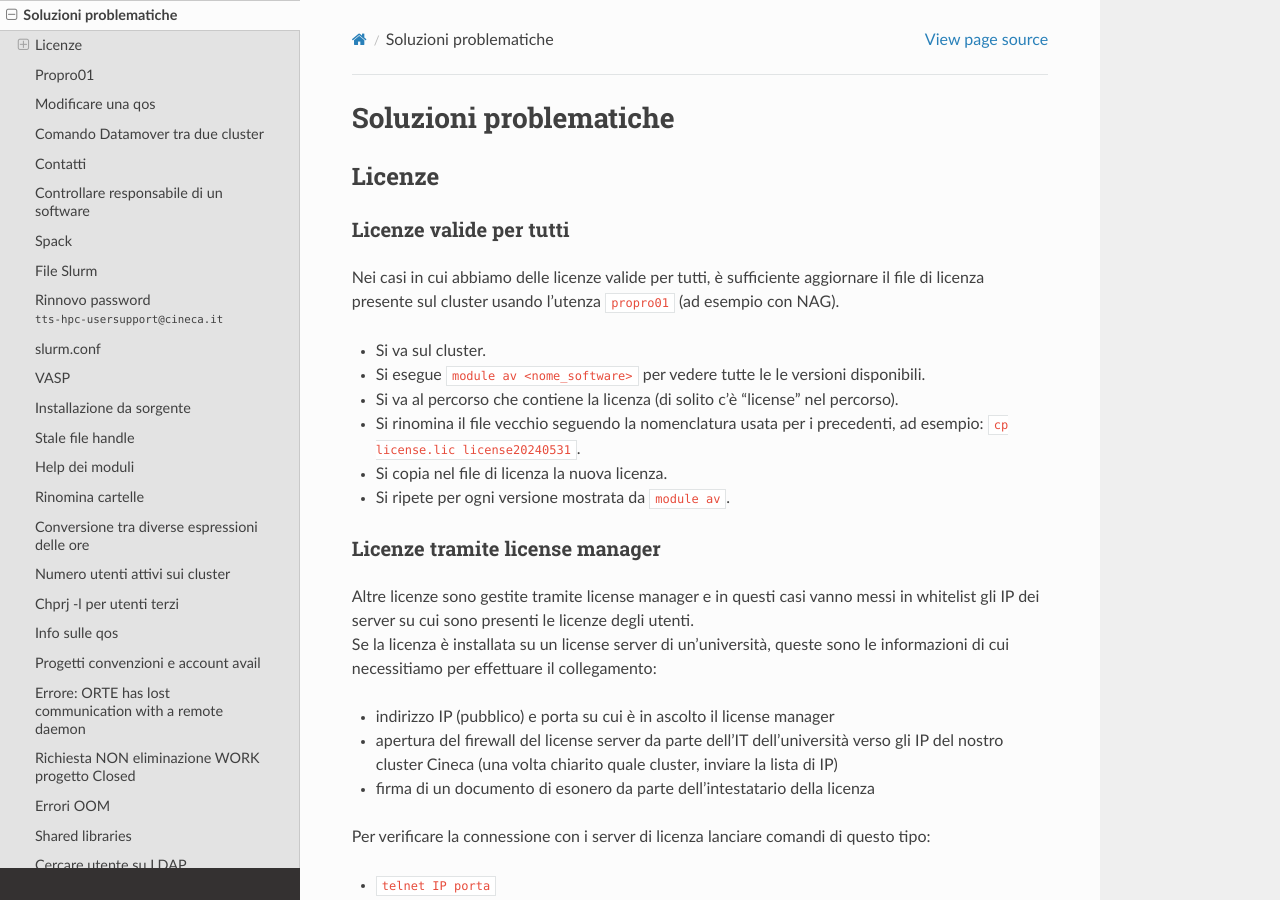
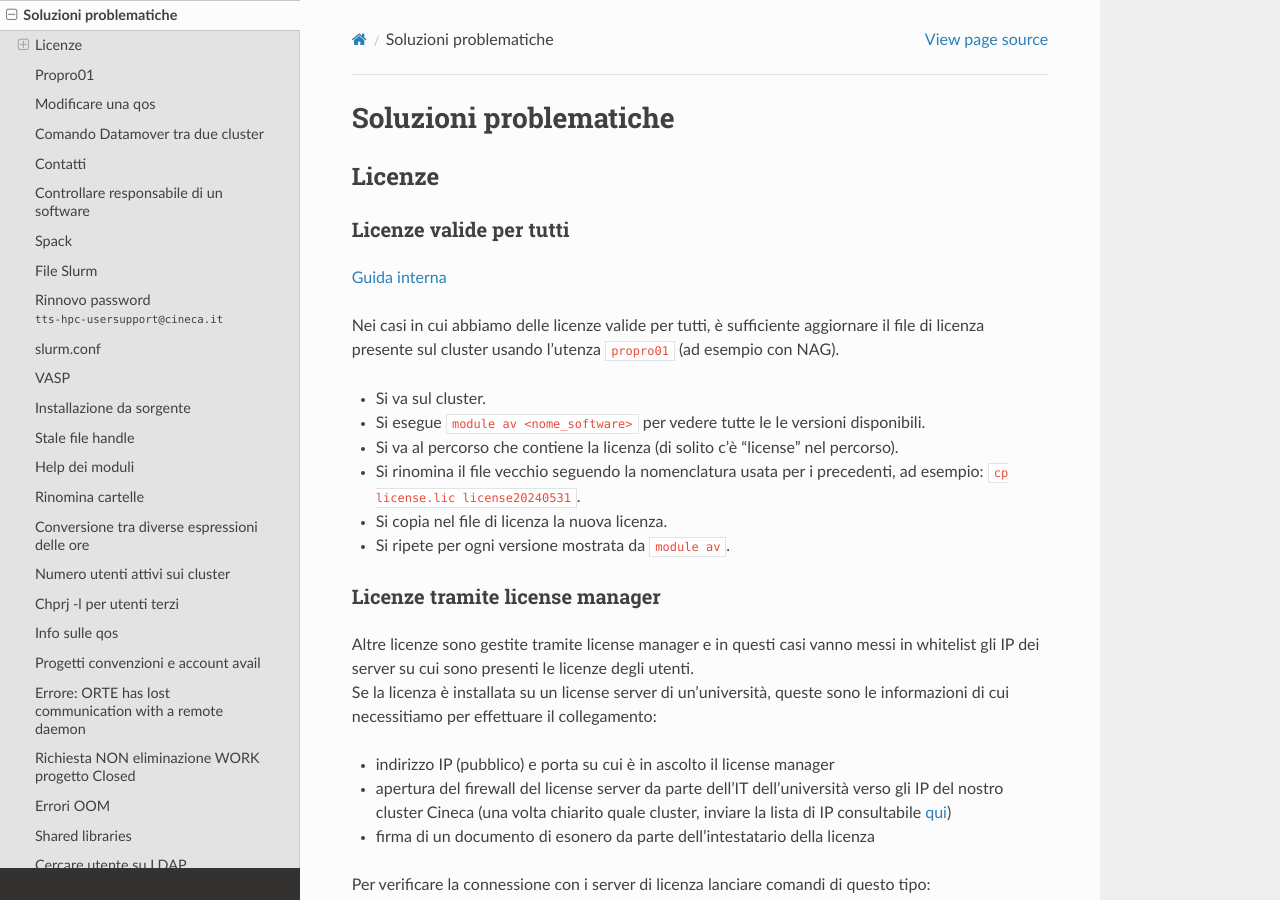
Before and after one commit to Plraska707/appunti_di_lavoro, a Sphinx documentation site: the page built from docs/source/soluzioni_problematiche.md, in a window 1280 px wide and 900 px high. Built offline with Sphinx 7.4.7 and the Read the Docs theme 3.1.0, drawn with Linux system fonts in a browser that asks for light colours.

Commit message:
aggiunti link license server

```diff
--- a/docs/source/soluzioni_problematiche.md
+++ b/docs/source/soluzioni_problematiche.md
@@ -3,6 +3,8 @@ Soluzioni problematiche
 ## Licenze
 
 ### Licenze valide per tutti
+
+[Guida interna](https://wiki.u-gov.it/confluence/display/SCAIIN/Licenze%3A+gestione+operativa)
 
 Nei casi in cui abbiamo delle licenze valide per tutti, è sufficiente aggiornare il file di licenza presente sul cluster usando l'utenza `propro01` (ad esempio con NAG).
 
@@ -19,7 +21,7 @@ Altre licenze sono gestite tramite license manager e in questi casi vanno messi
 Se la licenza è installata su un license server di un'università, queste sono le informazioni di cui necessitiamo per effettuare il collegamento:
 
 - indirizzo IP (pubblico) e porta su cui è in ascolto il license manager
-- apertura del firewall del license server da parte dell'IT dell’università verso gli IP del nostro cluster Cineca (una volta chiarito quale cluster, inviare la lista di IP)
+- apertura del firewall del license server da parte dell'IT dell’università verso gli IP del nostro cluster Cineca (una volta chiarito quale cluster, inviare la lista di IP consultabile [qui](https://wiki.u-gov.it/confluence/display/SCAIIN/Licenze%3A+gestione+operativa#Licenze:gestioneoperativa-Secondopasso))
 - firma di un documento di esonero da parte dell'intestatario della licenza
 
 Per verificare la connessione con i server di licenza lanciare comandi di questo tipo:
@@ -31,7 +33,7 @@ Per verificare la connessione con i server di licenza lanciare comandi di questo
 
 Caricare prima il modulo **superc** e, se necessario, lanciare i comandi da VM hpcsupport.
 
-La nuova connessione va anche registrata sulla [tabella delle licenze](https://wiki.u-gov.it/confluence/pages/viewpage.action?spaceKey=SCAIIN&title=Licenze%3A+gestione+operativa#Licenze:gestioneoperativa-2.2Licenze).
+La nuova connessione va anche registrata sulla [tabella delle licenze](https://wiki.u-gov.it/confluence/display/SCAIIN/Licenze%3A+gestione+operativa#Licenze:gestioneoperativa-2.2Licenze).
 
 Il ticket [#48000](https://tts.hpc.cineca.it/Ticket/Display.html?id=48000) ha un esempio per Ansys, insieme alla [issue](https://jira.u-gov.it/jira/servicedesk/customer/portal/42/SDHPCSY-42107) in cui chiedo di mettere l'indirizzo in whitelist.
 
```
